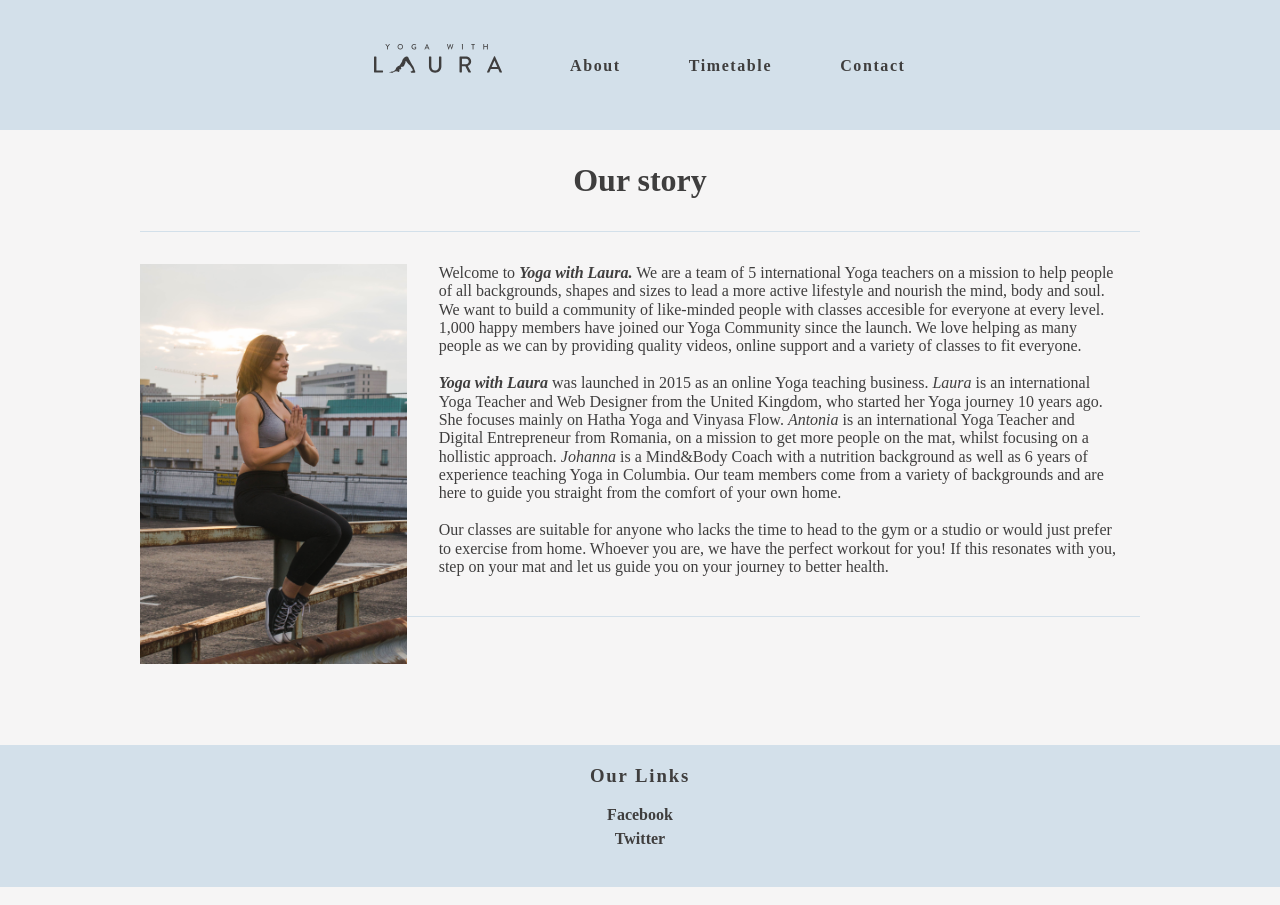
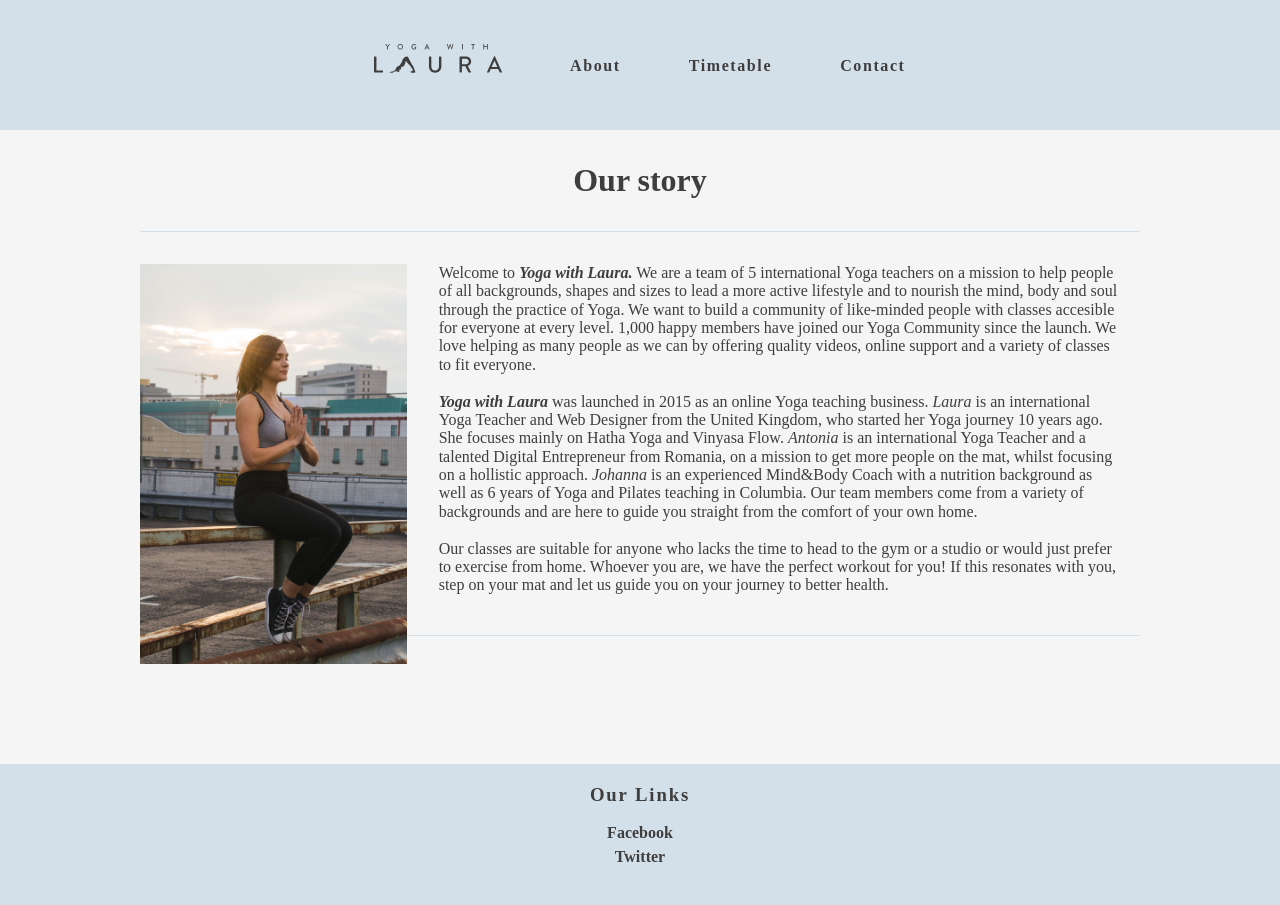
Before and after one commit to laura-dumitru/yoga-blog, a React (Create React App) app: page /about in a window 1280 px wide. Built offline with nearby package versions, Linux system fonts and the light colour scheme; a web font is replaced by a local one.

Commit message:
Reworded content

```diff
--- a/src/About.js
+++ b/src/About.js
@@ -16,12 +16,12 @@ export default function About() {
           </strong>{" "}
           We are a team of 5 international Yoga teachers on a mission to help
           people of all backgrounds, shapes and sizes to lead a more active
-          lifestyle and nourish the mind, body and soul. We want to build a
-          community of like-minded people with classes accesible for everyone at
-          every level. 1,000 happy members have joined our Yoga Community since
-          the launch. We love helping as many people as we can by providing
-          quality videos, online support and a variety of classes to fit
-          everyone.
+          lifestyle and to nourish the mind, body and soul through the practice
+          of Yoga. We want to build a community of like-minded people with
+          classes accesible for everyone at every level. 1,000 happy members
+          have joined our Yoga Community since the launch. We love helping as
+          many people as we can by offering quality videos, online support and a
+          variety of classes to fit everyone.
           <br />
           <br />
           <strong>
@@ -31,12 +31,13 @@ export default function About() {
           <em>Laura</em> is an international Yoga Teacher and Web Designer from
           the United Kingdom, who started her Yoga journey 10 years ago. She
           focuses mainly on Hatha Yoga and Vinyasa Flow. <em>Antonia</em> is an
-          international Yoga Teacher and Digital Entrepreneur from Romania, on a
-          mission to get more people on the mat, whilst focusing on a hollistic
-          approach. <em>Johanna</em> is a Mind&Body Coach with a nutrition
-          background as well as 6 years of experience teaching Yoga in Columbia.
-          Our team members come from a variety of backgrounds and are here to
-          guide you straight from the comfort of your own home.
+          international Yoga Teacher and a talented Digital Entrepreneur from
+          Romania, on a mission to get more people on the mat, whilst focusing
+          on a hollistic approach. <em>Johanna</em> is an experienced Mind&Body
+          Coach with a nutrition background as well as 6 years of Yoga and
+          Pilates teaching in Columbia. Our team members come from a variety of
+          backgrounds and are here to guide you straight from the comfort of
+          your own home.
           <br />
           <br />
           Our classes are suitable for anyone who lacks the time to head to the
--- a/src/Contact.js
+++ b/src/Contact.js
@@ -26,10 +26,10 @@ export default function Contact() {
           monthly membership. Your first 2 taster Yoga classes will be{" "}
           <strong>FREE</strong>.<br /> <br />
           We encourage everyone to be logged in on Zoom at least 5 minutes prior
-          to the scheduled time. We love receiving feedback from our community,
-          therefore we have a dedicated 5-10 minute question time at the end of
-          each class. All you need is your Yoga mat, a bottle of water, a
-          cushion or towel for support and your smile!
+          to the scheduled time. We love receiving feedback, therefore we have a
+          5-10 minute question time at the end of each class. All you need is
+          your Yoga mat, a bottle of water, a cushion or towel for support and
+          your smile!
           <br />
           <br />
           To book please click the <em>Reserve space </em>button below and leave
--- a/src/Home.js
+++ b/src/Home.js
@@ -20,7 +20,7 @@ export default function Home() {
             </strong>
             , your place for Yoga classes, tips, techniques and more. Yoga has
             the power to transform your body and your mind. It will help you
-            gain strength, flexibility and a better mind and body connection.
+            gain flexibility, strength and a better mind and body connection.
             Are you feeling stressed, disconnected, tense? Do you want to feel
             more energised, connect with your body, become stronger and more
             flexible? If this sounds like something you are looking for, come
@@ -31,8 +31,8 @@ export default function Home() {
           <hr />
           <div className="post-content">
             <p>
-              Take a sneak peak below into this month's article - Poses we love
-              to practice!
+              Take a sneak peak into this month's article - Poses we love to
+              practice!
             </p>
             <ul>
               <li>
@@ -48,10 +48,10 @@ export default function Home() {
                   towards the front of your mat. You can place a folded blanket
                   or a cushion under the left side of your hip to make the pose
                   more comfortable. If you want to go any further than this, you
-                  could bring your torso down into a forward bend over your left
+                  can bring your torso down into a forward bend over your left
                   leg. Reach your forehead towards the floor. Come back up,
                   bringing your hands in line with your hips. To release, curl
-                  your left toes under and step back into a{" "}
+                  your left toes under and step back into{" "}
                   <em>Downward Facing Dog</em>. Repeat the pose on the other
                   side.
                 </p>
@@ -64,10 +64,10 @@ export default function Home() {
                 and strengthens the back and is used during meditation practice.
                 To start off place a blanket or a block under your sit bones so
                 that your hips are higher than your knees and cross your legs.
-                Make sure your shoulders are aligned directly over your hips.
-                The crown of your head should rise towards the ceiling. Place
-                your hands on your lap or on top of your thighs. Turn your palms
-                up towards the ceiling. Inhale. Exhale. Repeat.
+                Make sure your shoulders are aligned directly over your hips and
+                the crown of your head should rise towards the ceiling. Place
+                your hands on top of your thighs and turn them up towards the
+                ceiling. Inhale. Exhale. Repeat.
                 <img src={cross} alt="" />
               </p>
 
@@ -76,15 +76,15 @@ export default function Home() {
                 <h3>Warrior II </h3>
                 <p>
                   Let's start in <em>Mountain pose (Tadasana)</em> and take a
-                  big step back with our right leg. Align your right foot with
+                  big step back with our right leg. Align the right foot with
                   the short edge of the mat so that the toes point toward the
                   long edge of the mat. The left foot is straight with the toes
-                  pointing forward. Bend the left knee so that it is in a 90
+                  pointing forward. Bend the left knee so that it's in a 90
                   degree angle above your ankle. Keep your back leg straight and
                   the back foot engaged and let your hip sink down. Raise your
                   arms parallel to the floor with the palms facing down. Turn
-                  your head to look towards the front hand. Try to keep your
-                  spine straight and your body in a vertical line.
+                  your head to look towards the front hand. Keep your spine
+                  straight and your body in a vertical line.
                   <br />
                   <img src={warrior} alt="" />
                 </p>
@@ -97,7 +97,7 @@ export default function Home() {
                   your back straight. Next bring your left hand to your right
                   knee and place your right fingertips on the mat behind you.
                   Inhale deeply while sitting up tall. Exhale and twist from the
-                  base of your spine to the right. If you’re unable to sit
+                  base of your spine to the right. If you are unable to sit
                   cross-legged with your back straight, sit on a block to help
                   lift your hips up higher than your knees. Lengthen your spine
                   with every inhale and deepen the twist with every exhale.
```
